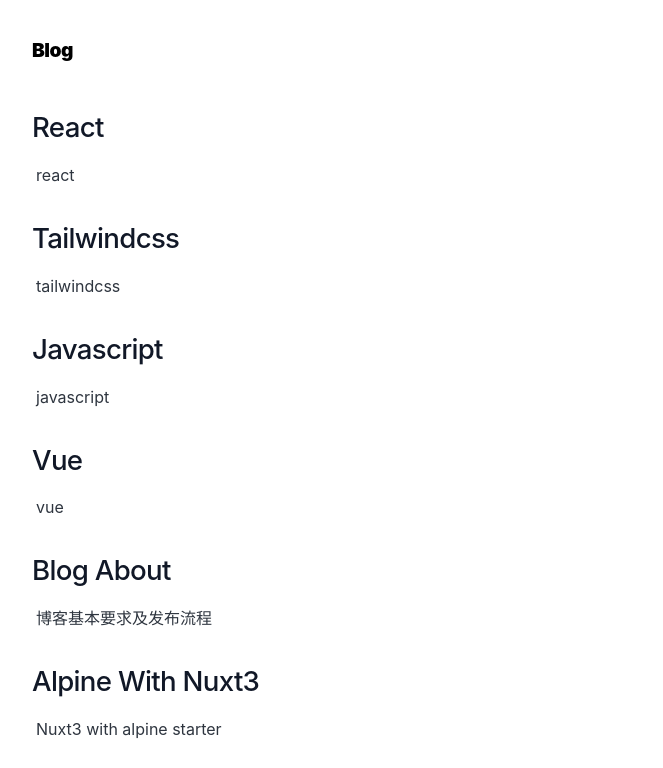
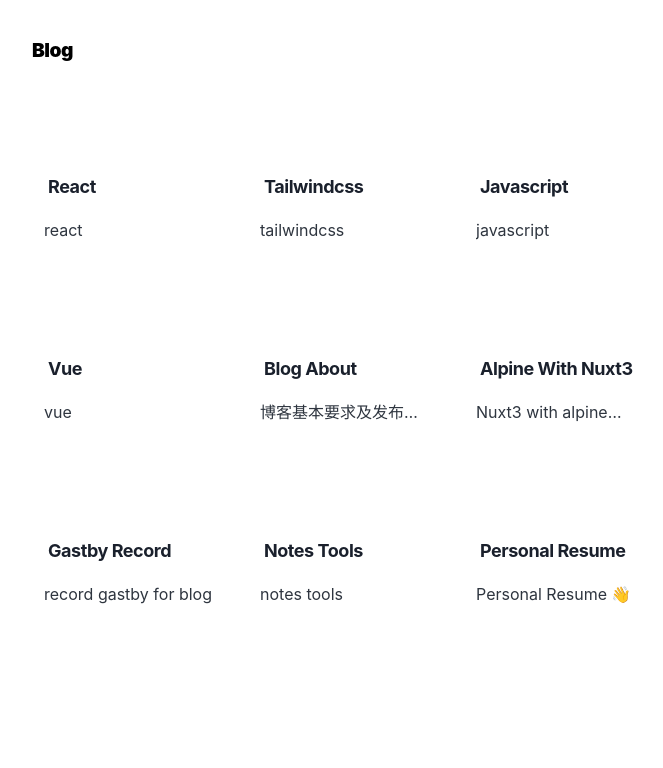
Before and after one commit to oeyoews/gatsby-starter-blog, a Gatsby site: page / in a window 1280 px wide. Shown: the top 768 px of the page, without its empty margins (296-959 px from the left). Built offline with nearby package versions, Linux system fonts and the light colour scheme; Gatsby itself is replaced by a stand-in of ours; no server answers.

Commit message:
feat: add cards view

```diff
--- a/src/pages/index.js
+++ b/src/pages/index.js
@@ -27,19 +27,19 @@
   return (
     <>
       <Layout location={location} title={siteTitle}>
-        <ol style={{ listStyle: `none` }}>
+        <ol className="grid grid-cols-1 grid-rows-3 gap-4 sm:grid-cols-2 lg:grid-cols-3">
           {posts.map(post => {
             const title = post.frontmatter.title || post.fields.slug
 
             return (
-              <li key={post.fields.slug}>
+              <li key={post.fields.slug} className="flex flex-col">
                 <article
-                  className="post-list-item"
+                  className="flex flex-1 flex-col justify-between rounded-lg bg-white p-4 hover:shadow"
                   itemScope
                   itemType="http://schema.org/Article"
                 >
-                  <header className="prose prose-a:no-underline">
-                    <h2>
+                  <header>
+                    <h2 className="block text-lg">
                       <Link
                         to={post.fields.slug}
                         itemProp="url"
@@ -54,9 +54,8 @@
                         </span>
                       </Link>
                     </h2>
-                    {/*                     <small className="italic">{post.frontmatter.date}</small> */}
                   </header>
-                  <section className="ml-2">
+                  <section className="mt-4 line-clamp-1 flex-1">
                     <p
                       dangerouslySetInnerHTML={{
                         __html: post.frontmatter.description || post.excerpt,
```
